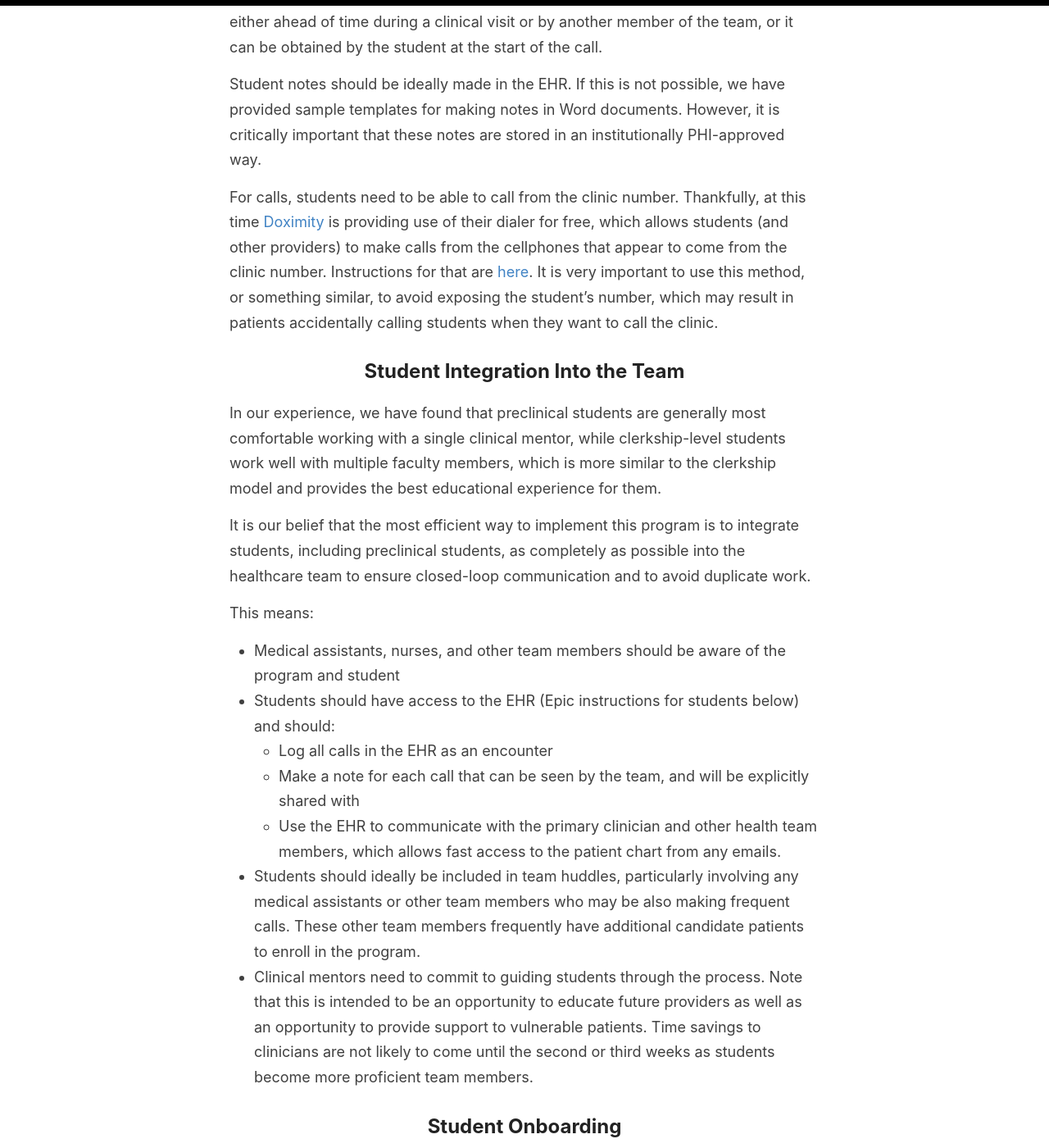
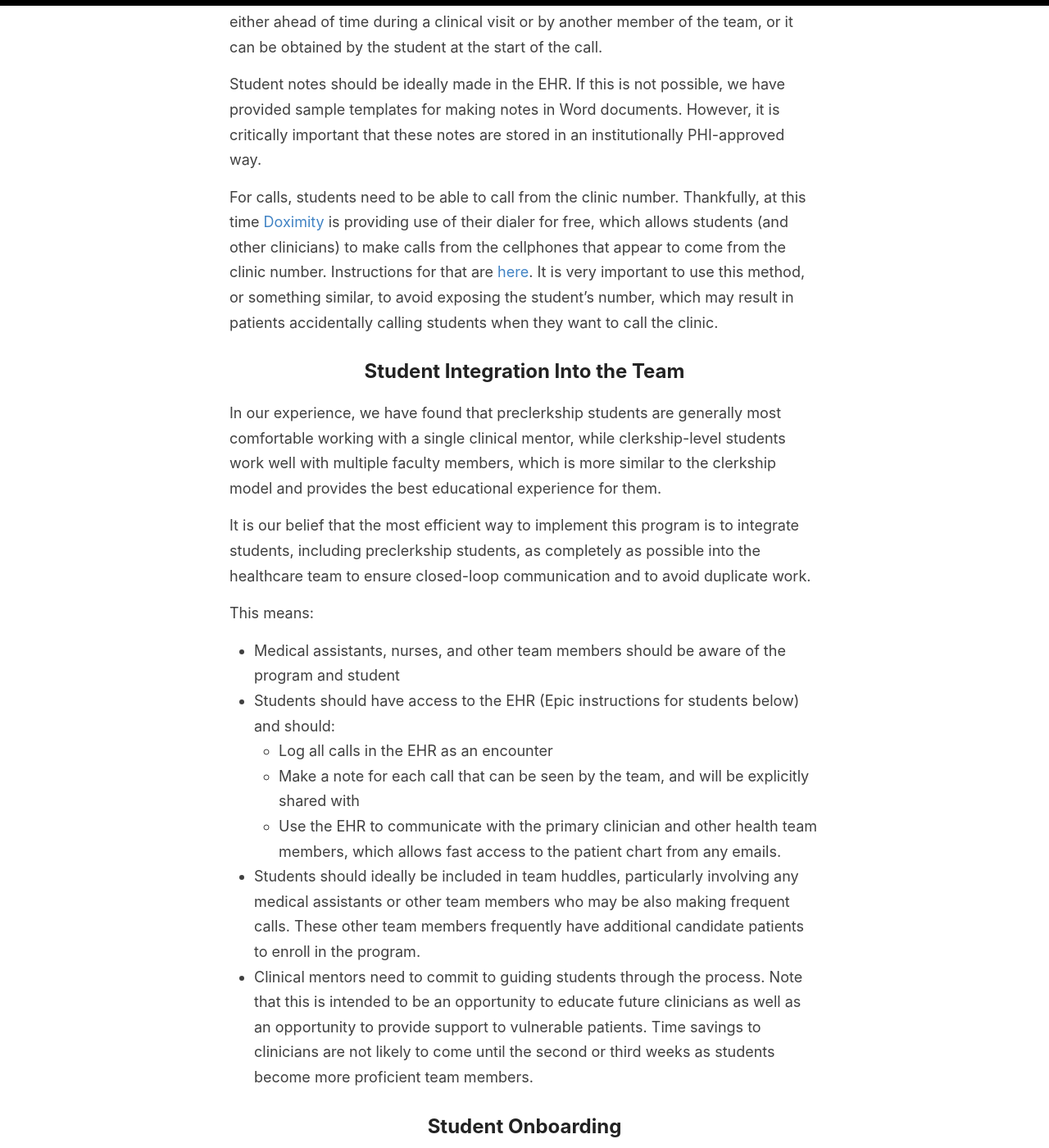
Before and after one commit to MikeDacre/studentcorps, a Jekyll site: the page built from _pages/instructions.md, in a window 1280 px wide and 1400 px high, scrolled down 550 px. Shown: the whole window at 82% size. Built offline with Jekyll 4.4.1, drawn with Linux system fonts in a browser that asks for light colours; some of the changed text lies outside the part shown.

Commit message:
Typo correction

```diff
--- a/_pages/instructions.md
+++ b/_pages/instructions.md
@@ -14,13 +14,13 @@ Patient consent can generally be obtained in the same way it would be for in-per
 
 Student notes should be ideally made in the EHR. If this is not possible, we have provided sample templates for making notes in Word documents. However, it is critically important that these notes are stored in an institutionally PHI-approved way.
 
-For calls, students need to be able to call from the clinic number. Thankfully, at this time [Doximity](https://www.doximity.com/) is providing use of their dialer for free, which allows students (and other providers) to make calls from the cellphones that appear to come from the clinic number. Instructions for that are [here](https://github.com/MikeDacre/studentcorps/blob/master/Resources/Tech_Instructions/Doximity_Instructions.docx). It is very important to use this method, or something similar, to avoid exposing the student's number, which may result in patients accidentally calling students when they want to call the clinic.
+For calls, students need to be able to call from the clinic number. Thankfully, at this time [Doximity](https://www.doximity.com/) is providing use of their dialer for free, which allows students (and other clinicians) to make calls from the cellphones that appear to come from the clinic number. Instructions for that are [here](https://github.com/MikeDacre/studentcorps/blob/master/Resources/Tech_Instructions/Doximity_Instructions.docx). It is very important to use this method, or something similar, to avoid exposing the student's number, which may result in patients accidentally calling students when they want to call the clinic.
 
 ## Student Integration Into the Team
 
-In our experience, we have found that preclinical students are generally most comfortable working with a single clinical mentor, while clerkship-level students work well with multiple faculty members, which is more similar to the clerkship model and provides the best educational experience for them.
+In our experience, we have found that preclerkship students are generally most comfortable working with a single clinical mentor, while clerkship-level students work well with multiple faculty members, which is more similar to the clerkship model and provides the best educational experience for them.
 
-It is our belief that the most efficient way to implement this program is to integrate students, including preclinical students, as completely as possible into the healthcare team to ensure closed-loop communication and to avoid duplicate work.
+It is our belief that the most efficient way to implement this program is to integrate students, including preclerkship students, as completely as possible into the healthcare team to ensure closed-loop communication and to avoid duplicate work.
 
 This means:
 
@@ -30,7 +30,7 @@ This means:
 	- Make a note for each call that can be seen by the team, and will be explicitly shared with
 	- Use the EHR to communicate with the primary clinician and other health team members, which allows fast access to the patient chart from any emails.
 - Students should ideally be included in team huddles, particularly involving any medical assistants or other team members who may be also making frequent calls. These other team members frequently have additional candidate patients to enroll in the program.
-- Clinical mentors need to commit to guiding students through the process. Note that this is intended to be an opportunity to educate future providers as well as an opportunity to provide support to vulnerable patients. Time savings to clinicians are not likely to come until the second or third weeks as students become more proficient team members.
+- Clinical mentors need to commit to guiding students through the process. Note that this is intended to be an opportunity to educate future clinicians as well as an opportunity to provide support to vulnerable patients. Time savings to clinicians are not likely to come until the second or third weeks as students become more proficient team members.
 
 ## Student Onboarding
 
@@ -61,7 +61,7 @@ You can download all the documents as a package here: **todo**
 ## Student Resources
 
 - [Student onboarding](https://github.com/MikeDacre/studentcorps/blob/master/Resources/Student_Materials/Student_CORPS_Onboarding.docx): A template for student Onboarding. Should be edited by the department to match department policies prior to use.
-- [Example pre-clinical script](https://github.com/MikeDacre/studentcorps/blob/master/Resources/Student_Materials/Preclin_Guidelines_and_Script.docx): Guidelines to refer to on each call with example language to use on the call.
+- [Example preclerkship script](https://github.com/MikeDacre/studentcorps/blob/master/Resources/Student_Materials/Preclin_Guidelines_and_Script.docx): Guidelines to refer to on each call with example language to use on the call.
 - [Doximity instructions](https://github.com/MikeDacre/studentcorps/blob/master/Resources/Tech_Instructions/Doximity_Instructions.docx): Instructions for faculty and students who want to use Doximity to call from personal cell-phones using the clinic call back number.
 - [Epic Instructions](https://github.com/MikeDacre/studentcorps/blob/master/Resources/Tech_Instructions/Epic_for_Calls.docx): Instructions for how to use Epic to create a new phone call encounter and note. Instructions are specific to the Stanford Epic instance, but should be similar for other institutions.
 - [Call Tracking Log](https://github.com/MikeDacre/studentcorps/blob/master/Resources/Templates/Call_Tracking_Log.xlsx): An Excel spreadsheet that can be used for tracking calls over time. Take care to store in a PHI-secure way.
```
Also changed, not shown: _pages/about.md (+3 -3 lines), index.md (+1 -1 lines).
